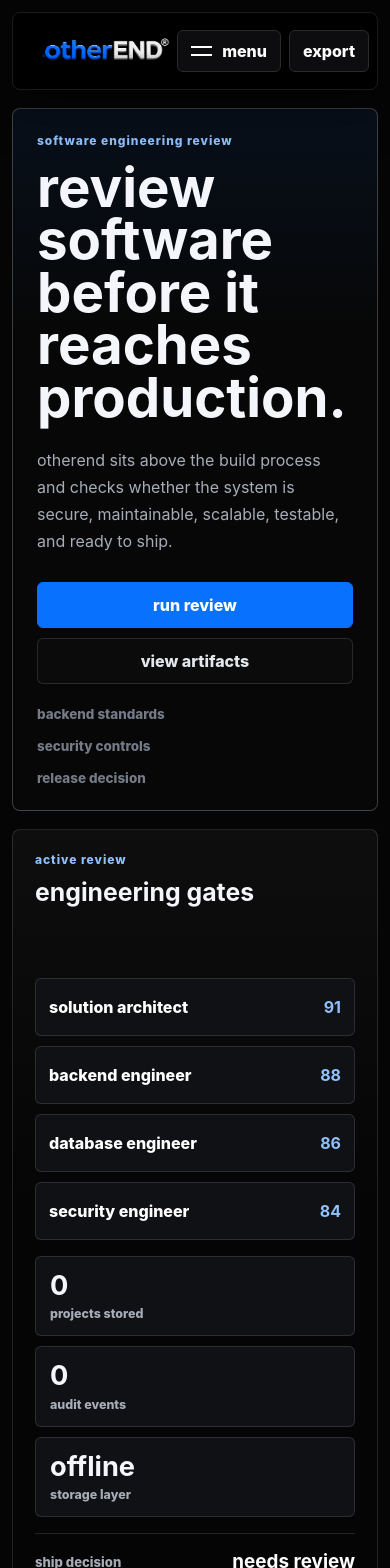
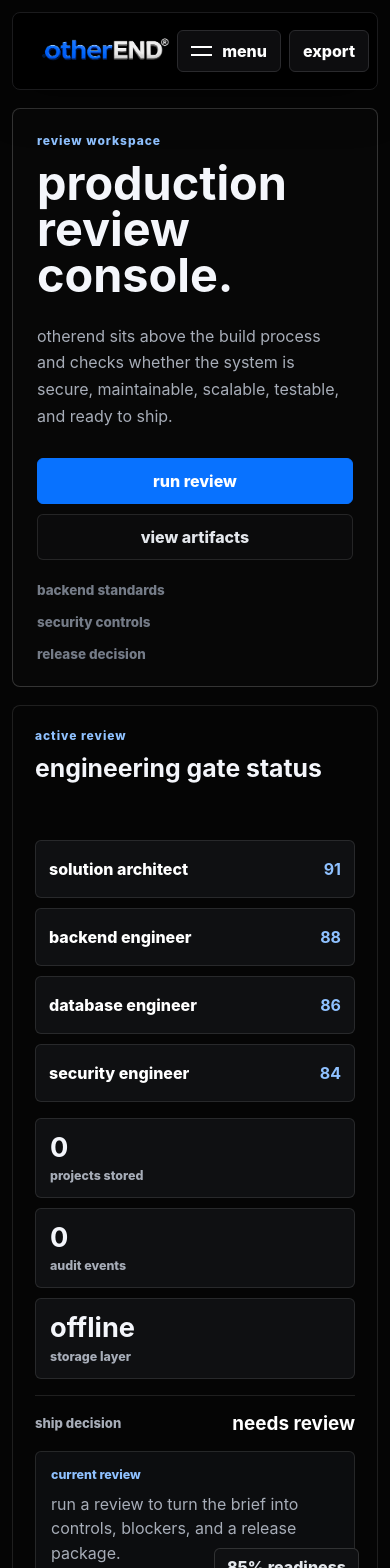
Before and after one commit to Oyewolesyl/otherEND, a React (Vite) app: page / in a window 390 px wide. Shown: the top 1568 px of the page. Built offline with nearby package versions, Linux system fonts and the light colour scheme; no server answers.

Commit message:
Tighten app workspace polish

```diff
--- a/src/App.tsx
+++ b/src/App.tsx
@@ -192,10 +192,8 @@ function App() {
 
         <section className="console-grid" id="console">
           <div className="intro-panel">
-            <p className="eyebrow">
-              software engineering review
-            </p>
-            <h1>review software before it reaches production.</h1>
+            <p className="eyebrow">review workspace</p>
+            <h1>production review console.</h1>
             <p className="lede">
               otherend sits above the build process and checks whether the system is secure,
               maintainable, scalable, testable, and ready to ship.
@@ -215,13 +213,13 @@ function App() {
             </div>
           </div>
 
-          <aside className="system-panel" aria-label="platform preview">
+          <aside className="system-panel" aria-label="active review state">
             <div className="live-badge">
               <span>{readinessScore}% readiness</span>
             </div>
             <div className="system-head">
               <p className="eyebrow">active review</p>
-              <h2>engineering gates</h2>
+              <h2>engineering gate status</h2>
             </div>
             <div className="gate-stack">
               {disciplines.slice(0, 4).map((discipline) => {
@@ -449,8 +447,8 @@ function App() {
 
         <section className="ship-panel">
           <div>
-            <p className="eyebrow">launch path</p>
-            <h2>position it as the quality layer for generated software.</h2>
+            <p className="eyebrow">release path</p>
+            <h2>turn fast builds into reviewed software.</h2>
             <p>
               start with review packages, prompt optimization, security gates, and exportable implementation
               briefs. expand into repository scanning, github checks, team policies, and model orchestration.
--- a/src/styles.css
+++ b/src/styles.css
@@ -9,10 +9,10 @@
   --muted: #a7adb8;
   --quiet: #747b87;
   --bg: #050505;
-  --panel: #0b0b0c;
-  --panel-soft: #101114;
-  --line: rgba(255, 255, 255, 0.12);
-  --line-strong: rgba(255, 255, 255, 0.22);
+  --panel: #09090a;
+  --panel-soft: #0f1012;
+  --line: rgba(255, 255, 255, 0.105);
+  --line-strong: rgba(255, 255, 255, 0.18);
   --blue: #0872ff;
   --blue-soft: #8fc1ff;
   --silver: #e4e7ec;
@@ -74,7 +74,7 @@ main {
   border: 1px solid #1b1b1d;
   border-radius: 8px;
   background: #000;
-  box-shadow: 0 18px 50px rgba(0, 0, 0, 0.34);
+  box-shadow: 0 16px 42px rgba(0, 0, 0, 0.3);
 }
 
 .brand {
@@ -142,7 +142,7 @@ main {
 
 .console-grid {
   display: grid;
-  grid-template-columns: minmax(0, 0.88fr) minmax(360px, 1.12fr);
+  grid-template-columns: minmax(0, 0.78fr) minmax(380px, 1.22fr);
   gap: 18px;
   align-items: stretch;
   padding: clamp(24px, 5vw, 58px) 0 18px;
@@ -166,14 +166,12 @@ main {
 
 .intro-panel {
   display: flex;
-  min-height: 520px;
+  min-height: 460px;
   flex-direction: column;
   justify-content: flex-end;
   padding: clamp(24px, 4vw, 46px);
   border-color: var(--line-strong);
-  background:
-    linear-gradient(180deg, rgba(8, 114, 255, 0.08), transparent 32%),
-    #070707;
+  background: #070707;
 }
 
 .eyebrow {
@@ -196,8 +194,8 @@ h1 {
   max-width: 820px;
   margin: 0;
   color: var(--ink);
-  font-size: clamp(2.7rem, 5.4vw, 5.6rem);
-  line-height: 0.96;
+  font-size: clamp(2.25rem, 4.2vw, 4.6rem);
+  line-height: 0.98;
   letter-spacing: 0;
 }
 
@@ -293,14 +291,12 @@ h3 {
 .system-panel {
   position: relative;
   display: flex;
-  min-height: 520px;
+  min-height: 460px;
   flex-direction: column;
   justify-content: space-between;
   overflow: hidden;
   padding: clamp(22px, 3vw, 32px);
-  background:
-    linear-gradient(180deg, rgba(255, 255, 255, 0.035), transparent 42%),
-    #050505;
+  background: #050505;
   color: #fff;
 }
 
@@ -312,9 +308,9 @@ h3 {
   align-items: center;
   min-height: 38px;
   padding: 0 12px;
-  border: 1px solid var(--line);
+  border: 1px solid rgba(255, 255, 255, 0.14);
   border-radius: 6px;
-  background: #111216;
+  background: #0f1012;
   color: var(--silver);
   font-weight: 820;
 }
@@ -326,7 +322,7 @@ h3 {
 .gate-stack {
   display: grid;
   gap: 10px;
-  margin-top: 72px;
+  margin-top: 58px;
 }
 
 .gate-stack article {
@@ -337,7 +333,7 @@ h3 {
   min-height: 58px;
   border: 1px solid var(--line);
   border-radius: 6px;
-  background: #101114;
+  background: #0f1012;
   padding: 11px 13px;
 }
 
@@ -359,7 +355,7 @@ h3 {
 .signal-grid div {
   border: 1px solid var(--line);
   border-radius: 6px;
-  background: #101114;
+  background: #0f1012;
   padding: 14px;
 }
 
@@ -403,7 +399,7 @@ h3 {
   margin-top: 16px;
   border: 1px solid var(--line);
   border-radius: 6px;
-  background: #0d0e11;
+  background: #0c0d0f;
   padding: 15px;
 }
 
@@ -488,7 +484,7 @@ textarea {
   width: 100%;
   border: 1px solid var(--line);
   border-radius: 6px;
-  background: #0d0e11;
+  background: #0c0d0f;
   color: var(--ink);
   outline: none;
 }
@@ -555,7 +551,7 @@ textarea:focus {
   place-items: center;
   border: 1px solid var(--line-strong);
   border-radius: 8px;
-  background: #101114;
+  background: #0f1012;
 }
 
 .score-ring div {
@@ -598,7 +594,7 @@ textarea:focus {
   align-items: center;
   border: 1px solid var(--line);
   border-radius: 6px;
-  background: #0d0e11;
+  background: #0c0d0f;
   padding: 10px 12px;
   color: var(--silver);
   font-size: 0.9rem;
@@ -608,7 +604,7 @@ textarea:focus {
 .generated-brief {
   margin-top: 22px;
   border-left: 1px solid var(--line-strong);
-  background: #0b0c0f;
+  background: #090a0c;
   padding: 16px 18px;
 }
 
@@ -646,7 +642,7 @@ textarea:focus {
   grid-template-columns: minmax(0, 1fr) auto;
   align-items: center;
   gap: 12px;
-  min-height: 104px;
+  min-height: 96px;
   border: 1px solid var(--line);
   border-radius: 8px;
   background: var(--panel);
@@ -659,7 +655,7 @@ textarea:focus {
 .discipline-card:hover,
 .discipline-card.is-active {
   border-color: rgba(8, 114, 255, 0.62);
-  background: #101318;
+  background: #0f1217;
 }
 
 .discipline-card strong,
@@ -697,7 +693,7 @@ textarea:focus {
   min-height: 56px;
   border: 1px solid var(--line);
   border-radius: 6px;
-  background: #0d0e11;
+  background: #0c0d0f;
   padding: 10px 12px;
 }
 
@@ -732,7 +728,7 @@ textarea:focus {
 .risk-item {
   border: 1px solid var(--line);
   border-radius: 6px;
-  background: #0d0e11;
+  background: #0c0d0f;
   padding: 16px;
 }
 
@@ -785,7 +781,7 @@ textarea:focus {
 }
 
 .artifact-card {
-  min-height: 210px;
+  min-height: 196px;
   padding: 18px;
 }
 
@@ -800,12 +796,12 @@ textarea:focus {
 }
 
 .database-grid article {
-  min-height: 190px;
+  min-height: 176px;
   padding: 18px;
 }
 
 .standards-grid article {
-  min-height: 164px;
+  min-height: 152px;
   padding: 18px;
 }
 
@@ -833,7 +829,7 @@ textarea:focus {
 
   .intro-panel,
   .system-panel {
-    min-height: 430px;
+    min-height: 400px;
   }
 
   .discipline-strip,
@@ -895,7 +891,7 @@ textarea:focus {
 
   .intro-panel,
   .system-panel {
-    min-height: 390px;
+    min-height: 360px;
   }
 
   .signal-grid,
@@ -912,7 +908,7 @@ textarea:focus {
   }
 
   h1 {
-    font-size: clamp(2.65rem, 14vw, 4.4rem);
+    font-size: clamp(2.35rem, 12vw, 3.8rem);
   }
 
   .review-header,
```
